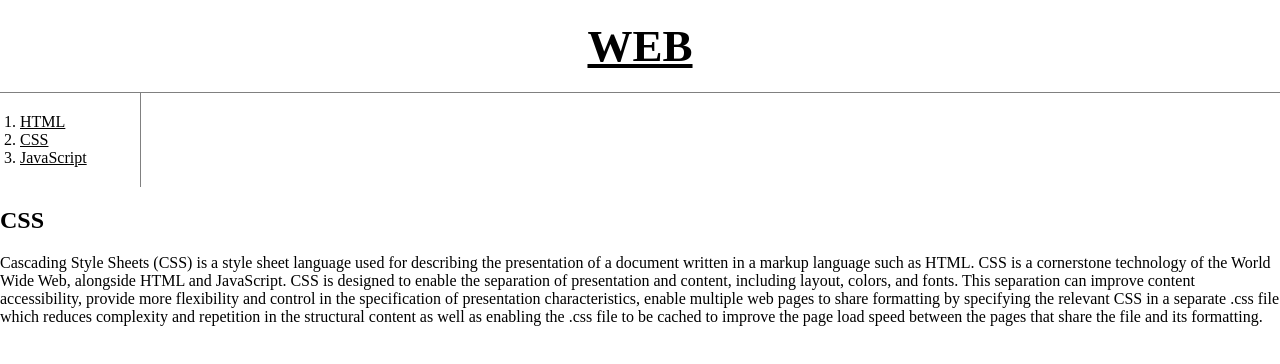
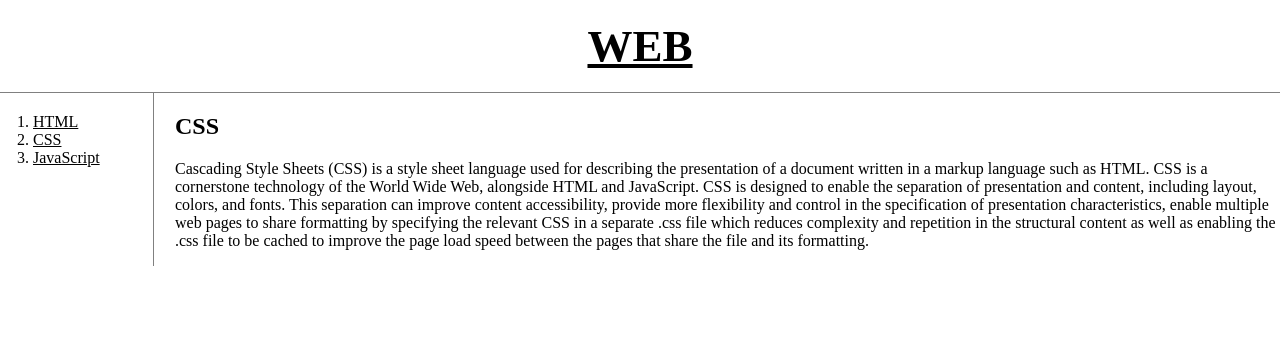
Before and after one commit to haeeeb/web1, a plain HTML site: page 2.html in a window 1280 px wide. Drawn offline with Linux system fonts and the light colour scheme.

Commit message:
Add files via upload

```diff
--- a/2.html
+++ b/2.html
@@ -1,18 +1,25 @@
 <!doctype html>
 <html>
 <head>
-  <title>WEB1 - CSS</title>
+  <title>WEB - CSS</title>
   <meta charset="utf-8">
   <link rel="stylesheet" href="style.css">
 </head>
 <body>
   <h1><a href="index.html">WEB</a></h1>
-  <ol>
-    <li><a href="1.html" class="saw">HTML</a></li>
-    <li><a href="2.html" class="saw" id="active">CSS</a></li>
-    <li><a href="3.html" >JavaScript</a></li>
-  </ol>
-  <h2>CSS</h2>
-  <p>Cascading Style Sheets (CSS) is a style sheet language used for describing the presentation of a document written in a markup language such as HTML. CSS is a cornerstone technology of the World Wide Web, alongside HTML and JavaScript.
-CSS is designed to enable the separation of presentation and content, including layout, colors, and fonts. This separation can improve content accessibility, provide more flexibility and control in the specification of presentation characteristics, enable multiple web pages to share formatting by specifying the relevant CSS in a separate .css file which reduces complexity and repetition in the structural content as well as enabling the .css file to be cached to improve the page load speed between the pages that share the file and its formatting.
-</p>
+  <div id="grid">
+    <ol>
+      <li><a href="1.html">HTML</a></li>
+      <li><a href="2.html">CSS</a></li>
+      <li><a href="3.html">JavaScript</a></li>
+    </ol>
+    <div id="article">
+        <h2>CSS</h2>
+        <p>
+          Cascading Style Sheets (CSS) is a style sheet language used for describing the presentation of a document written in a markup language such as HTML. CSS is a cornerstone technology of the World Wide Web, alongside HTML and JavaScript.
+            CSS is designed to enable the separation of presentation and content, including layout, colors, and fonts. This separation can improve content accessibility, provide more flexibility and control in the specification of presentation characteristics, enable multiple web pages to share formatting by specifying the relevant CSS in a separate .css file which reduces complexity and repetition in the structural content as well as enabling the .css file to be cached to improve the page load speed between the pages that share the file and its formatting.
+        </p>
+      </div>
+  </div>
+  </body>
+  </html>
```
Also changed, not shown: 1.html (+9 -3 lines), 3.html (+8 -0 lines), mediaquery.html (+1 -2 lines).
